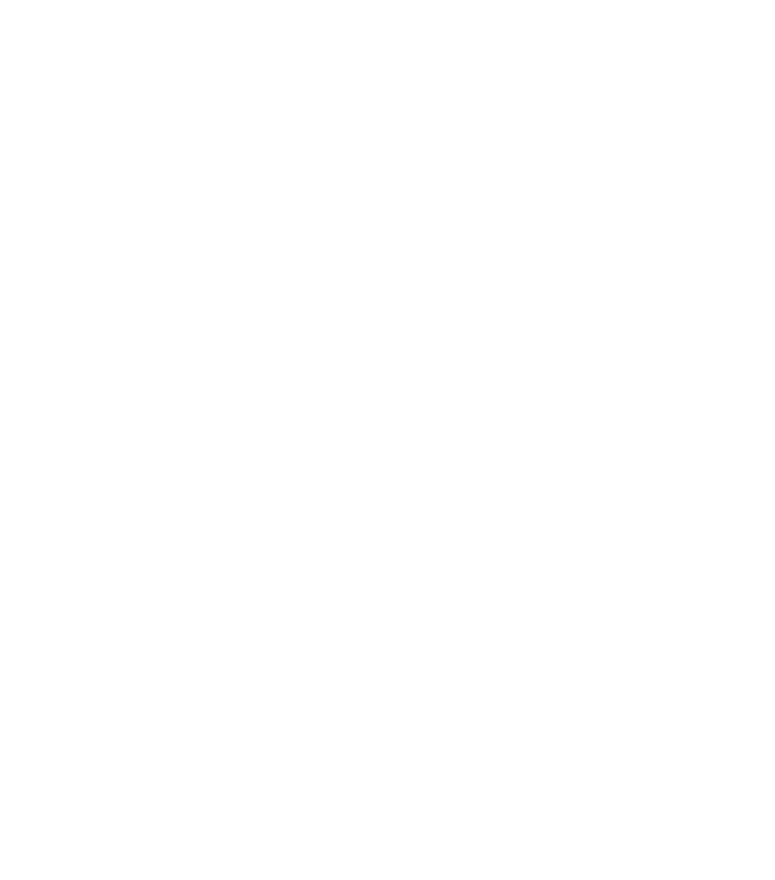
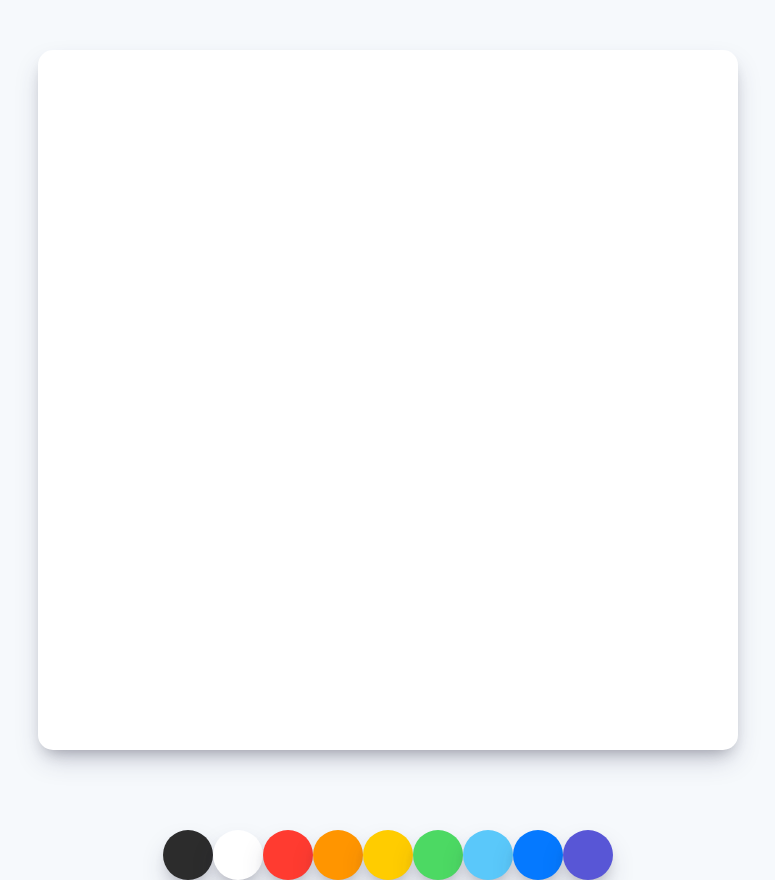
Before and after one commit to lsy6569/paintjs, a plain HTML site: page index.html in a window 1280 px wide. Shown: the whole page, without its empty margins (252-1027 px from the left). Before the commit the page ends 800 px from the top, so only its background shows below. Drawn offline with Linux system fonts and the light colour scheme.

Commit message:
canvers & brush styles

```diff
--- a/index.html
+++ b/index.html
@@ -9,6 +9,21 @@
   <title>Document</title>
 </head>
 <body>
-<script src="app.js"></script>
+  <canvas id="jsCanvas" class="canvas"></canvas>
+  <div class="controls">
+    <div class="controls__colors" id="jsColors">
+      <div class="controls__color" style="background-color: #2c2c2c"></div>
+      <div class="controls__color" style="background-color: white"></div>
+      <div class="controls__color" style="background-color: #ff3b30"></div>
+      <div class="controls__color" style="background-color: #ff9500"></div>
+      <div class="controls__color" style="background-color: #ffcc00"></div>
+      <div class="controls__color" style="background-color: #4cd963"></div>
+      <div class="controls__color" style="background-color: #5ac8fa"></div>
+      <div class="controls__color" style="background-color: #0579ff"></div>
+      <div class="controls__color" style="background-color: #5856d6"></div>
+    </div>
+  </div>
+
+  <script src="app.js"></script>
 </body>
 </html>
--- /dev/null
+++ b/reset.css
@@ -0,0 +1,48 @@
+/* http://meyerweb.com/eric/tools/css/reset/
+   v2.0 | 20110126
+   License: none (public domain)
+*/
+
+html, body, div, span, applet, object, iframe,
+h1, h2, h3, h4, h5, h6, p, blockquote, pre,
+a, abbr, acronym, address, big, cite, code,
+del, dfn, em, img, ins, kbd, q, s, samp,
+small, strike, strong, sub, sup, tt, var,
+b, u, i, center,
+dl, dt, dd, ol, ul, li,
+fieldset, form, label, legend,
+table, caption, tbody, tfoot, thead, tr, th, td,
+article, aside, canvas, details, embed,
+figure, figcaption, footer, header, hgroup,
+menu, nav, output, ruby, section, summary,
+time, mark, audio, video {
+    margin: 0;
+    padding: 0;
+    border: 0;
+    font-size: 100%;
+    font: inherit;
+    vertical-align: baseline;
+}
+/* HTML5 display-role reset for older browsers */
+article, aside, details, figcaption, figure,
+footer, header, hgroup, menu, nav, section {
+    display: block;
+}
+body {
+    line-height: 1;
+}
+ol, ul {
+    list-style: none;
+}
+blockquote, q {
+    quotes: none;
+}
+blockquote:before, blockquote:after,
+q:before, q:after {
+    content: '';
+    content: none;
+}
+table {
+    border-collapse: collapse;
+    border-spacing: 0;
+}
--- a/style.css
+++ b/style.css
@@ -0,0 +1,35 @@
+@import "reset.css";
+
+body{
+    background-color: #f6f9fc;
+    font-family: -apple-system, BlinkMacSystemFont, "Segoe UI", Roboto, Helvetica, Arial, sans-serif,
+    "Apple Color Emoji", "Segoe UI Emoji", "Segoe UI Symbol";
+    display: flex;
+    flex-direction: column;
+    align-items: center;
+    margin-top: 50px;
+}
+
+.canvas{
+    width: 700px;
+    height: 700px;
+    background-color: #fff;
+    border-radius: 15px;
+    box-shadow: rgba(50, 50, 93, 0.25) 0px 13px 27px -5px, rgba(0, 0, 0, 0.3) 0px 8px 16px -8px;
+}
+
+.controls{
+    margin-top: 80px;
+}
+
+.controls .controls__colors{
+    display: flex;
+}
+
+.controls__colors .controls__color{
+    width: 50px;
+    height: 50px;
+    border-radius: 25px;
+    cursor: pointer;
+    box-shadow: rgba(50, 50, 93, 0.25) 0px 13px 27px -5px, rgba(0, 0, 0, 0.3) 0px 8px 16px -8px;
+}
```
